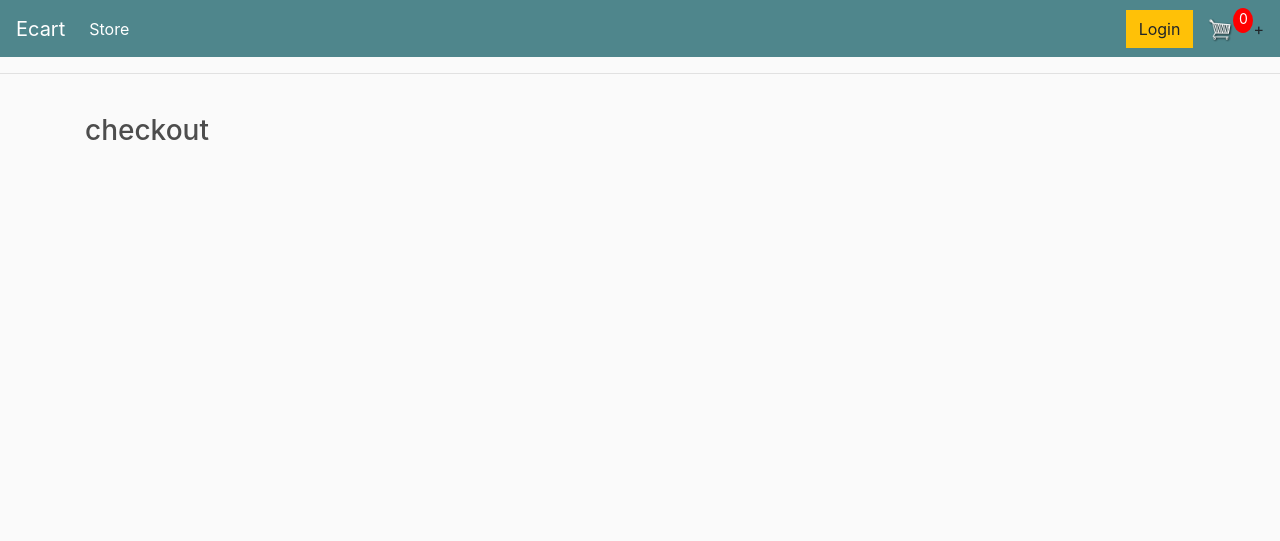
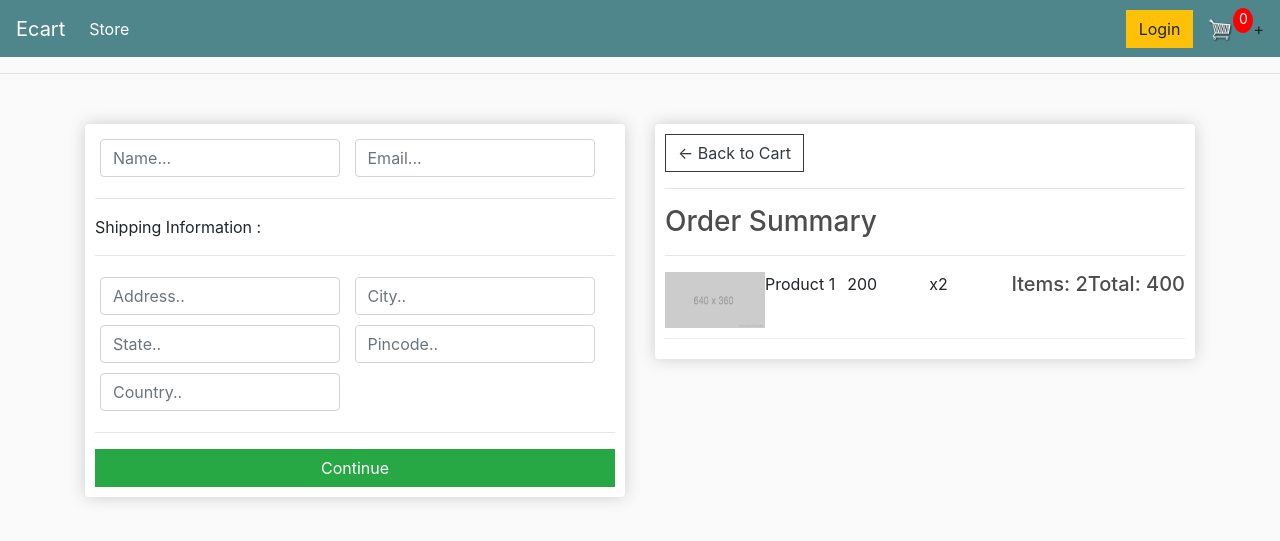
Before and after one commit to adityataksande/ecommerce, a Django app: page /checkout/ in a window 1280 px wide. Shown: the top 541 px of the page. Run offline with Django 3.2, Linux system fonts and the light colour scheme; some libraries are stand-ins or nearby versions.

Commit message:
completed checkout

```diff
--- a/store/templates/store/checkout.html
+++ b/store/templates/store/checkout.html
@@ -1,2 +1,68 @@
 {% extends 'store/main.html' %} {% load static %} {% block content %}
-<h3>checkout</h3> {% endblock content %}
+<div class="row">
+    <div class="col-lg-6">
+        <div class="box-element" id="form-wrapper">
+            <form id="form" action="">
+                <div id="user-info">
+                    <div class="form-field">
+                        <input required class="form-control" type="text" name="name" placeholder="Name...">
+                    </div>
+                    <div class="form-field">
+                        <input required class="form-control" type="email" name="email" placeholder="Email...">
+                    </div>
+                </div>
+
+                <div id="shipping-info">
+                    <hr>
+                    <p>Shipping Information :</p>
+                    <hr>
+                    <div class="form-field">
+                        <input class="form-control" type="text" name="address" placeholder="Address..">
+                    </div>
+                    <div class="form-field">
+                        <input class="form-control" type="text" name="city" placeholder="City..">
+                    </div>
+                    <div class="form-field">
+                        <input class="form-control" type="text" name="state" placeholder="State..">
+                    </div>
+                    <div class="form-field">
+                        <input class="form-control" type="text" name="pincode" placeholder="Pincode..">
+                    </div>
+                    <div class="form-field">
+                        <input class="form-control" type="text" name="country" placeholder="Country..">
+                    </div>
+                </div>
+                <hr>
+                <input id="form-buttom" class="btn btn-success btn-block" type="submit" value="Continue">
+            </form>
+        </div>
+        <br>
+        <div class="box-element hidden" id="payment-info">
+            <small>Paypal Options</small>
+        </div>
+    </div>
+
+    <div class="col-lg-6">
+        <div class="box-element">
+            <a class="btn btn-outline-dark" href="{% url 'cart' %}">&#x2190; Back to Cart</a>
+            <hr>
+            <h3>Order Summary</h3>
+            <hr>
+            <div class="cart-row">
+                <div style="flex:2"><img class="row-image" src="{% static 'images/placeholder.png' %}" alt="placeholder"></div>
+                <div style="flex:2">
+                    <p>Product 1</p>
+                </div>
+                <div style="flex:2">
+                    <p>200</p>
+                </div>
+                <div style="flex:2">
+                    <p>x2</p>
+                </div>
+                <h5>Items: 2</h5>
+                <h5>Total: 400</h5>
+            </div>
+        </div>
+    </div>
+</div>
+{% endblock content %}
```
